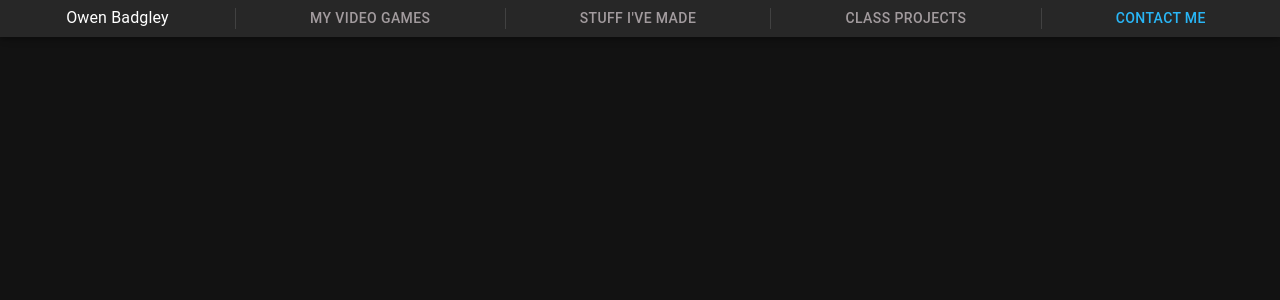
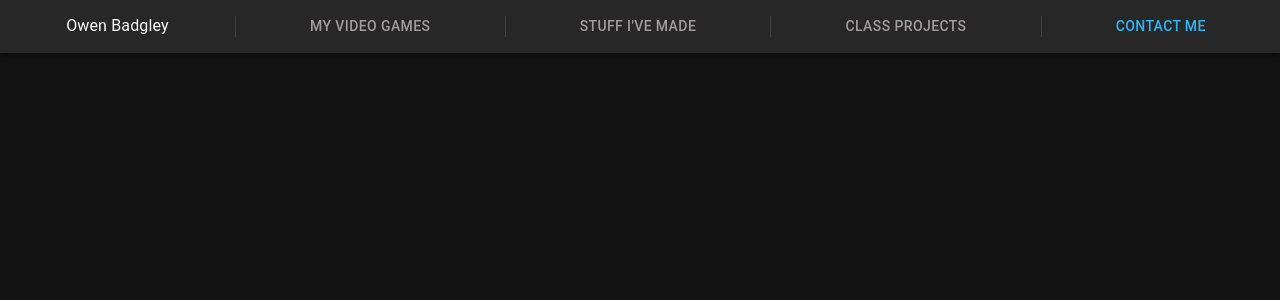
Before and after one commit to owenbadgley/personal-site, a React (Vite) app in the folder personal-site/: page / in a window 1280 px wide. Shown: the top 300 px of the page. Built offline with nearby package versions, Linux system fonts and the light colour scheme.

Commit message:
added margin to nav bar

```diff
--- a/personal-site/src/components/NavBar.tsx
+++ b/personal-site/src/components/NavBar.tsx
@@ -12,6 +12,7 @@ const NavBar = () => {
   return (
     <AppBar position="fixed">
       <Stack
+        marginY={1}
         direction="row"
         justifyContent="space-evenly"
         alignItems="center"
```
